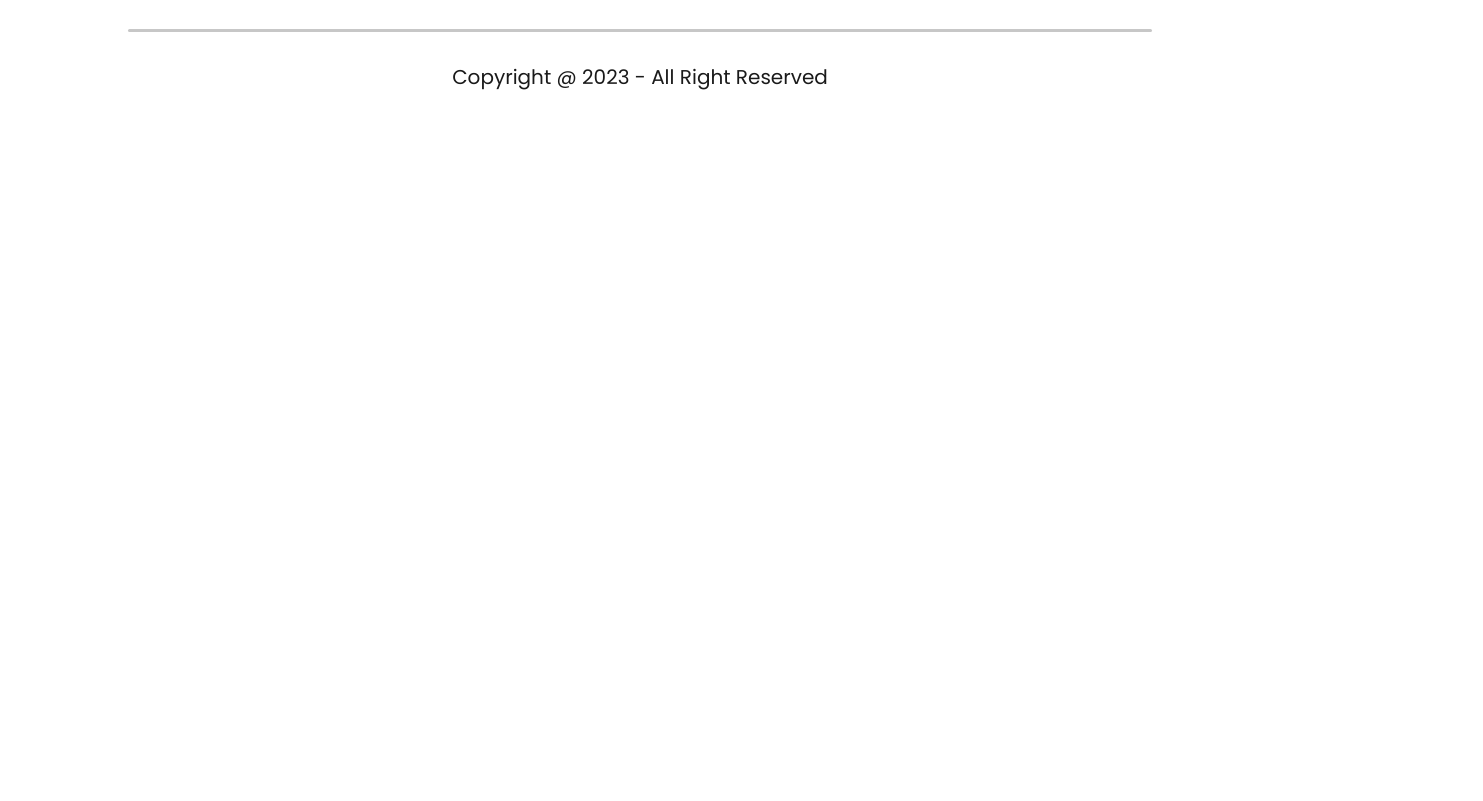
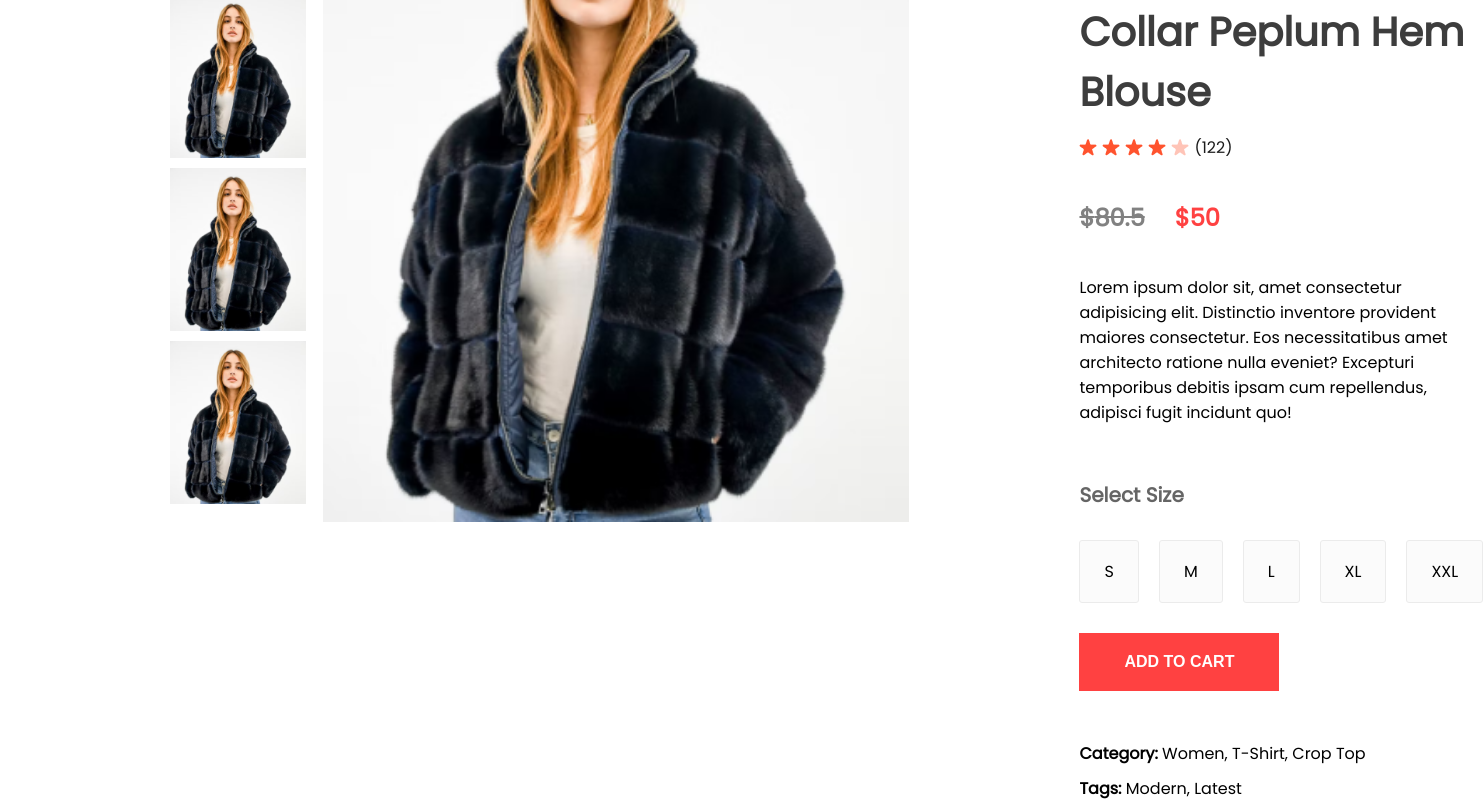
Before and after one commit to Gus1416/e-commerce-practice, a React (Create React App) app in the folder frontend/: page /product/1 in a window 1280 px wide. Shown: the part 420-1221 px from the top of the page, 1483 px wide, since content can reach past the window. Before the commit the page ends 800 px from the top, so only its background shows below. Built offline with nearby package versions, Linux system fonts and the light colour scheme.

Commit message:
feat(component): add product display

```diff
--- /dev/null
+++ b/frontend/src/Components/Breadcrumbs/Breadcrumb.css
@@ -0,0 +1,10 @@
+.breadcrumb {
+    display: flex;
+    align-items: center;
+    gap: 8px;
+    color: #5e5e5e;
+    font-size: 16px;
+    font-weight: 600;
+    margin: 60px 170px;
+    text-transform: capitalize;
+}
--- /dev/null
+++ b/frontend/src/Components/Breadcrumbs/Breadcrumb.jsx
@@ -0,0 +1,16 @@
+import React from 'react'
+import './Breadcrumb.css'
+import arrow_icon from '../Assets/breadcrum_arrow.png'
+
+const Breadcrumb = (props) => {
+
+    const {product} = props;
+
+  return (
+    <div className="breadcrumb">
+        HOME <img src={arrow_icon} alt="" /> SHOP <img src={arrow_icon} alt="" /> {product.category} <img src={arrow_icon} alt="" /> {product.name}
+    </div>
+  )
+}
+
+export default Breadcrumb
--- a/frontend/src/Components/Item/Item.jsx
+++ b/frontend/src/Components/Item/Item.jsx
@@ -1,10 +1,11 @@
 import React from 'react'
 import './Item.css'
+import { Link } from 'react-router-dom'
 
 const Item = (props) => {
   return (
     <div className="item">
-        <img src={props.image} alt="" />
+        <Link to={`/product/${props.id}`}><img src={props.image} alt="" /></Link>
         <p>{props.name}</p>
         <div className="item-prices">
             <div className="item-price-new">
--- /dev/null
+++ b/frontend/src/Components/ProductDisplay/ProductDisplay.css
@@ -0,0 +1,104 @@
+.productDisplay {
+    display: flex;
+    margin: 0px 170px;
+}
+
+.productDisplay-left {
+    display: flex;
+    gap: 17px;
+}
+
+.productDisplay-img-list {
+    display: flex;
+    flex-direction: column;
+    gap: 10px;
+}
+
+.productDisplay-img-list img {
+    height: 163px;
+}
+
+.productDisplay-main-img {
+     width: 586px;
+     height: 700px;
+}
+
+.productDisplay-right {
+    margin: 60px 170px;
+    display: flex;
+    flex-direction: column;
+}
+
+.productDisplay-right h1 {
+    color: #3d3d3d;
+    font-size: 40px;
+    font-weight: 700;
+}
+
+.productDisplay-right-stars {
+    display: flex;
+    align-items: center;
+    margin-top: 13px;
+    gap: 5px;
+    color: #1c1c1c;
+    font-size: 16px;
+}
+
+.productDisplay-right-prices {
+    display: flex;
+    margin: 40px 0;
+    gap: 30px;
+    font-size: 24px;
+    font-weight: 700;
+}
+
+.productDisplay-right-price-old {
+    color: #818181;
+    text-decoration: line-through;
+}
+
+.productDisplay-right-price-new {
+    color: #ff4141;
+}
+
+.productDisplay-right-size h1 {
+    margin-top: 55px;
+    color: #656565;
+    font-size: 20px;
+    font-weight: 600;
+}
+
+.productDisplay-right-sizes {
+    display: flex;
+    margin: 30px 0px;
+    gap: 20px;
+}
+
+.productDisplay-right-sizes div {
+    padding: 18px 24px;
+    background: #fbfbfb;
+    border: 1px solid #ebebeb;
+    border-radius: 3px;
+    cursor: pointer;
+}
+
+.productDisplay-right button {
+    padding: 20px 40px;
+    width: 200px;
+    font-size: 16px;
+    font-weight: 600;
+    color: white;
+    background: #ff4141;
+    margin-bottom: 40px;
+    border: none;
+    outline: none;
+    cursor: pointer;
+}
+
+.productDisplay-right-category {
+    margin-top: 10px;
+}
+
+.productDisplay-right-category span {
+    font-weight: 600;
+}
--- /dev/null
+++ b/frontend/src/Components/ProductDisplay/ProductDisplay.jsx
@@ -0,0 +1,62 @@
+import React from 'react'
+import './ProductDisplay.css'
+import star_icon from '../Assets/star_icon.png'
+import star_dull_icon from '../Assets/star_dull_icon.png'
+
+const ProductDisplay = (props) => {
+
+    const {product} = props;
+
+  return (
+    <div className="productDisplay">
+        <div className="productDisplay-left">
+            <div className="productDisplay-img-list">
+                <img src={product.image} alt="" />
+                <img src={product.image} alt="" />
+                <img src={product.image} alt="" />
+                <img src={product.image} alt="" />
+            </div>
+            <div className="productDisplay-img">
+                <img className='productDisplay-main-img' src={product.image} alt="" />
+            </div>
+        </div>
+        <div className="productDisplay-right">
+            <h1>{product.name}</h1>
+            <div className="productDisplay-right-stars">
+                <img src={star_icon} alt="" />
+                <img src={star_icon} alt="" />
+                <img src={star_icon} alt="" />
+                <img src={star_icon} alt="" />
+                <img src={star_dull_icon} alt="" />
+                <p>(122)</p>
+            </div>
+            <div className="productDisplay-right-prices">
+                <div className="productDisplay-right-price-old">${product.old_price}</div>
+                <div className="productDisplay-right-price-new">${product.new_price}</div>
+            </div>
+            <div className="productDisplay-right-description">
+                Lorem ipsum dolor sit, amet consectetur adipisicing elit. Distinctio inventore provident maiores consectetur. Eos necessitatibus amet architecto ratione nulla eveniet? Excepturi temporibus debitis ipsam cum repellendus, adipisci fugit incidunt quo!
+            </div>
+            <div className="productDisplay-right-size">
+                <h1>Select Size</h1>
+                <div className="productDisplay-right-sizes">
+                    <div>S</div>
+                    <div>M</div>
+                    <div>L</div>
+                    <div>XL</div>
+                    <div>XXL</div>
+                </div>
+            </div>
+            <button>ADD TO CART</button>
+            <p className="productDisplay-right-category">
+                <span>Category: </span> Women, T-Shirt, Crop Top
+            </p>
+            <p className="productDisplay-right-category">
+                <span>Tags: </span> Modern, Latest
+            </p>
+        </div>
+    </div>
+  )
+}
+
+export default ProductDisplay
--- a/frontend/src/Pages/Product.jsx
+++ b/frontend/src/Pages/Product.jsx
@@ -1,8 +1,20 @@
-import React from 'react'
+import React, { useContext } from 'react'
+import { ShopContext } from '../Context/ShopContext';
+import { useParams } from 'react-router-dom';
+import Breadcrumb from '../Components/Breadcrumbs/Breadcrumb';
+import ProductDisplay from '../Components/ProductDisplay/ProductDisplay';
 
 const Product = () => {
+
+  const {all_product} = useContext(ShopContext);
+  const {productId} = useParams();
+  const product = all_product.find(item => item.id === Number(productId))
+
   return (
-    <div>Product</div>
+    <div>
+      <Breadcrumb product={product}/>
+      <ProductDisplay product={product}/>
+    </div>
   )
 }
 
```
